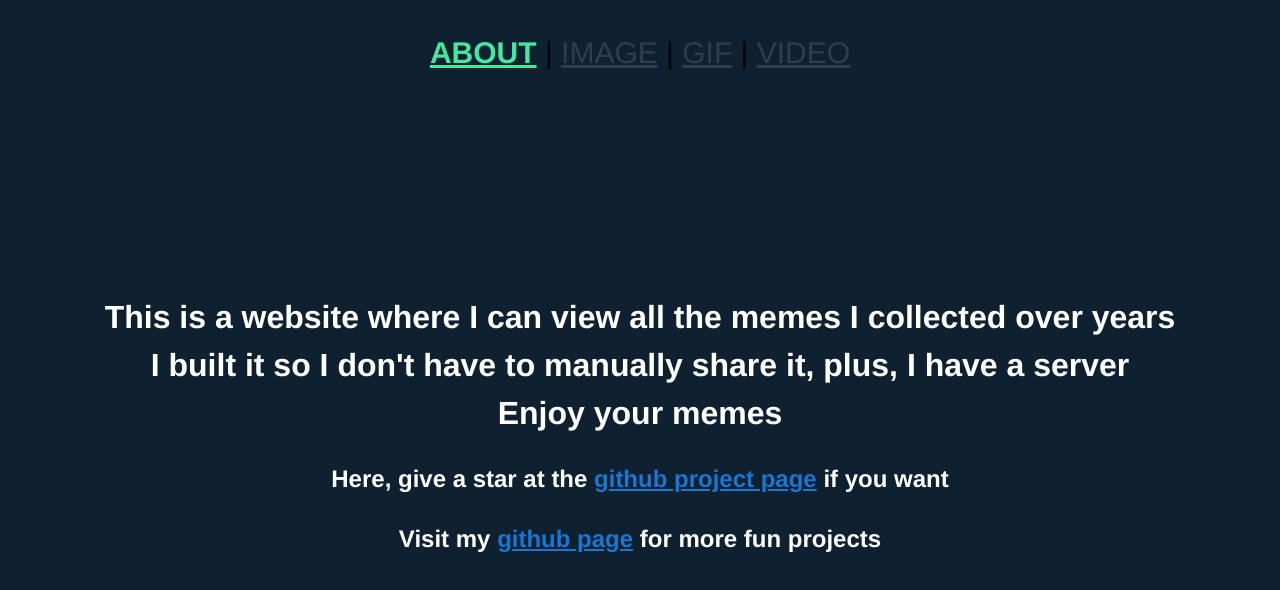
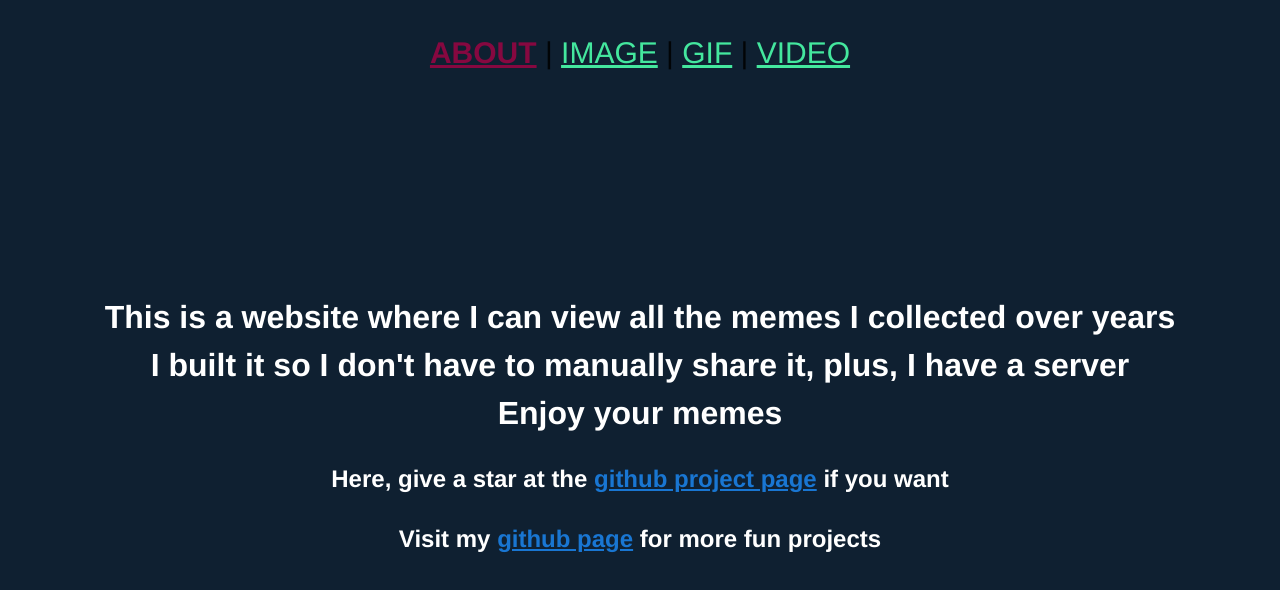
Before and after one commit to txstc55/meme-website, a Vue app in the folder client/: page /gif in a window 1280 px wide. Shown: the top 590 px of the page. Built offline with nearby package versions, Linux system fonts and the light colour scheme.

Commit message:
change color

```diff
--- a/client/src/App.vue
+++ b/client/src/App.vue
@@ -29,11 +29,11 @@ body {
 
 #nav a {
   /*font-weight: bold;*/
-  color: #2c3e50;
+  color: #44e79e;
 }
 
 #nav a.router-link-exact-active {
-  color: #44e79e;
+  color: #860840;
   font-weight: bold;
 }
 </style>
```
